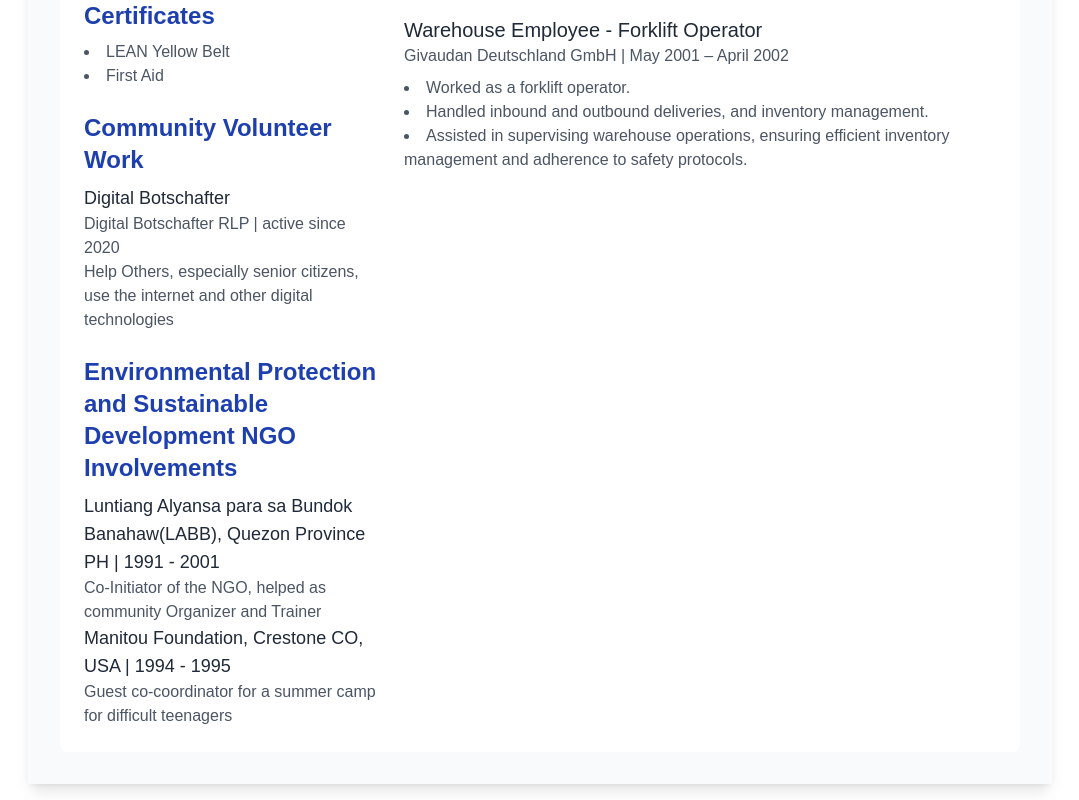
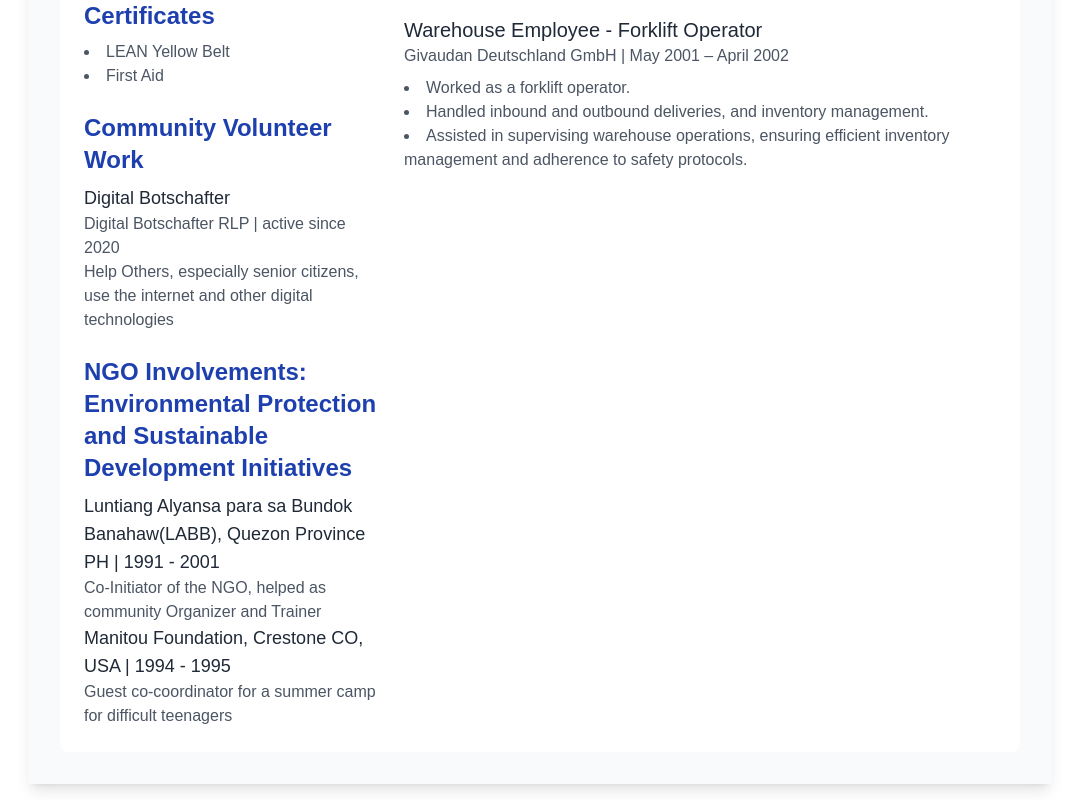
Before and after one commit to joelmoran101/my-cv-2024, a Next.js app: page / in a window 1280 px wide. Shown: the part 1416-2216 px from the top of the page, without its empty margins (100-1179 px from the left). Built offline with nearby package versions, Linux system fonts and the light colour scheme.

Commit message:
jm:refactored to improve the page splitting of the printed versions.

```diff
--- a/components/enhanced-cv-template.tsx
+++ b/components/enhanced-cv-template.tsx
@@ -16,7 +16,7 @@ const translations = {
     languages: "Languages",
     certificates: "Certificates",
     communityWork: "Community Volunteer Work",
-    environmentalWork: "Environmental Protection and Sustainable Development NGO Involvements",
+    environmentalWork: "NGO Involvements: Environmental Protection and Sustainable Development Initiatives",
     professionalSummary: "Professional Summary",
     workExperience: "Work Experience",
     printCV: "Print CV",
@@ -312,7 +312,7 @@ export default function EnhancedCVTemplate() {
               </div>
             </section>
 
-            <section>
+            <section className=''languages-section>
               <h2 className="text-2xl font-semibold text-blue-800 mb-2">{t.languages}</h2>
               <div className="flex flex-wrap gap-2">
                 {t.languagesList.map((language, index) => (
@@ -325,7 +325,7 @@ export default function EnhancedCVTemplate() {
             </section>
 
             <section>
-              <h2 className="text-2xl font-semibold text-blue-800 mb-2">{t.education}</h2>
+              <h2 className="education-title text-2xl font-semibold text-blue-800 mb-2">{t.education}</h2>
               {t.educationDetails.map((edu, index) => (
                 <div key={index}>
                   <h3 className="text-lg font-medium text-gray-800">{edu.title}</h3>
--- a/components/style.css
+++ b/components/style.css
@@ -1,3 +1,7 @@
+:root {
+    --language: 'en';
+}
+
 .qr-code-container {
     display: none;
 }
@@ -25,6 +29,16 @@
         max-height: calc(200vh - 40px); /* Adjust based on your header height */
         overflow: hidden;
     }
+
+    .languages-section {
+        page-break-after: always;
+      }
+    .education-title {
+        page-break-before: always;
+      }
+    .ngo-title {
+        page-break-before: always;
+      }
 
     body {
         margin: 0;
```
